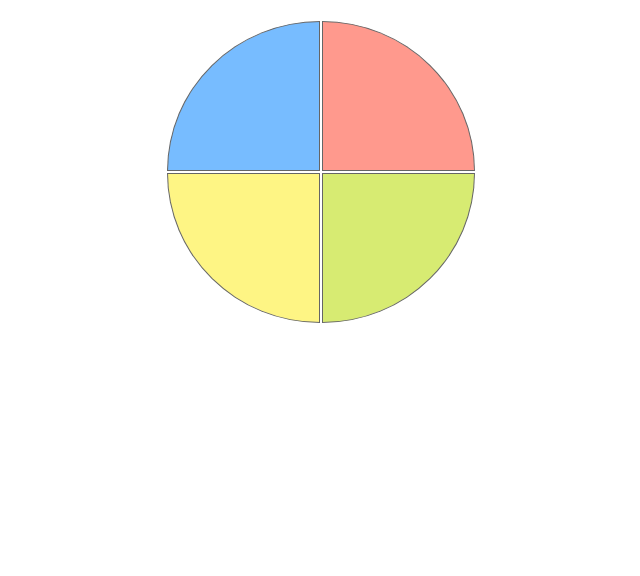
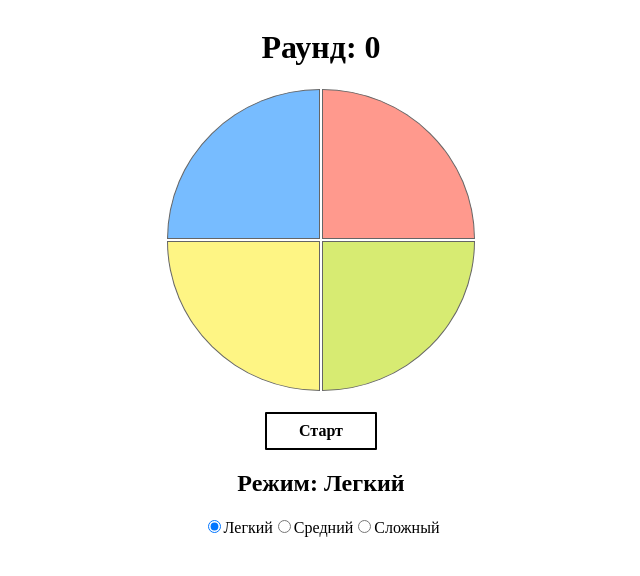
Before and after one commit to Wilson2254/second-task, a Vue app: page / in a window 1280 px wide. Shown: the top 576 px of the page, without its empty margins (319-959 px from the left). Built offline with nearby package versions, Linux system fonts and the light colour scheme.

Commit message:
add time lights

```diff
--- a/src/App.vue
+++ b/src/App.vue
@@ -17,6 +17,6 @@ export default {
 
 <style>
 #app {
-  margin-top: 20px;
+
 }
 </style>
--- a/src/components/Game.vue
+++ b/src/components/Game.vue
@@ -1,23 +1,99 @@
 <template>
   <div class="main">
+    <h1>Раунд: {{this.rounds}}</h1>
     <div class="fields">
-      <div class="one_field"></div>
-      <div class="two_field"></div>
-      <div class="three_fields"></div>
-      <div class="four_fields"></div>
+      <div
+        :class="{one_field:true, field_choose:this.queue[queue.length-1] == 1}"
+        @click.prevent="changeField"
+      ></div>
+      <div
+        :class="{two_field:true,field_choose:this.queue[queue.length-1] == 2}"
+        @click="changeField"
+      ></div>
+      <div
+        :class="{three_field:true, field_choose:this.queue[queue.length-1] == 3}"
+        @click="changeField"
+      ></div>
+      <div
+        :class="{four_field:true, ield_choose:this.queue[queue.length-1] == 4}"
+        @click="changeField"
+      ></div>
     </div>
-    <div class="controls"></div>
+    <div class="controls">
+      <a class="button8" @click="startGame" :class="{stop_click: isGame}">Старт</a>
+      <h2>Режим: {{this.mode}}</h2>
+      <div class="mode">
+        <form>
+          <input type="radio" value="Легкий" name="modeChoose" v-model="mode" />
+          <label for="lightMode">Легкий</label>
+
+          <input type="radio" value="Средний" name="modeChoose" v-model="mode" />
+          <label for="mediumMode">Средний</label>
+
+          <input type="radio" value="Сложный" name="modeChoose" v-model="mode" />
+          <label for="hardMode">Сложный</label>
+        </form>
+      </div>
+    </div>
   </div>
 </template>
 
 <script>
-export default {};
+export default {
+  data() {
+    return {
+      rounds: 0,
+      mode: "Легкий",
+      queue: [],
+      isGame: false,
+      isPlay: false,
+    };
+  },
+  methods: {
+    startGame() {
+      this.isGame = true;
+      this.rounds++;
+      this.playGame();
+    },
+    playGame(min = 1, max = 4) {
+      const some = this;
+      for (let i = 0; i < 10; i++) {
+        new Promise(function (resolve) {
+          setTimeout(
+            () =>
+              resolve(
+                some.queue.push(
+                  Math.floor(Math.random() * (max - min + 1)) + min
+                )
+              ),
+            200 * i
+          );
+        })
+          .then(function () {
+            setTimeout(() => some.queue.push("trash"), 100);
+            console.log(some.queue);
+          })
+          .then(function () {
+            some.queue.splice(i - 1, 1);
+          });
+      }
+    },
+    changeField(e) {
+      var el = e.target;
+      // Просто смотрю что выбрал и меняю шаг
+      console.log(el.className);
+
+    },
+  },
+};
 </script>
 
 <style scoped>
 .main {
   display: flex;
   justify-content: center;
+  flex-direction: column;
+  align-items: center;
 }
 
 .fields {
@@ -28,8 +104,8 @@ export default {};
 
 .one_field,
 .two_field,
-.three_fields,
-.four_fields {
+.three_field,
+.four_field {
   flex: 1 1 calc(33.33%); /* отнимем margin и скажем растягиваться */
   margin: 1px;
   box-sizing: border-box; /* чтобы внутренний отступ не влиял когда там будет текст... */
@@ -50,15 +126,61 @@ export default {};
   opacity: 0.6;
 }
 
-.three_fields {
+.three_field {
   border-bottom-left-radius: 100%;
   background-color: #feef33;
   opacity: 0.6;
 }
 
-.four_fields {
+.four_field {
   border-bottom-right-radius: 100%;
   background-color: #bede15;
   opacity: 0.6;
 }
+
+.stop_click {
+  pointer-events: none;
+}
+
+.one_field:active,
+.two_field:active,
+.three_field:active,
+.four_field:active,
+.field_choose {
+  opacity: 1;
+}
+
+.one_field:hover,
+.two_field:hover,
+.three_field:hover,
+.four_field:hover {
+  cursor: pointer;
+  border-color: gray;
+}
+
+.controls {
+  margin-top: 20px;
+  text-align: center;
+}
+
+a.button8 {
+  display: inline-block;
+  font-weight: 700;
+  text-decoration: none;
+  user-select: none;
+  padding: 0.5em 2em;
+  outline: none;
+  border: 2px solid;
+  border-radius: 1px;
+  transition: 0.2s;
+  cursor: pointer;
+}
+a.button8:hover {
+  opacity: 0.8;
+}
+a.button8:active {
+  background: gray;
+  border-color: black;
+  color: white;
+}
 </style>
```
Also changed, not shown: 2 other files (tests, documents, lock files or other folders).
